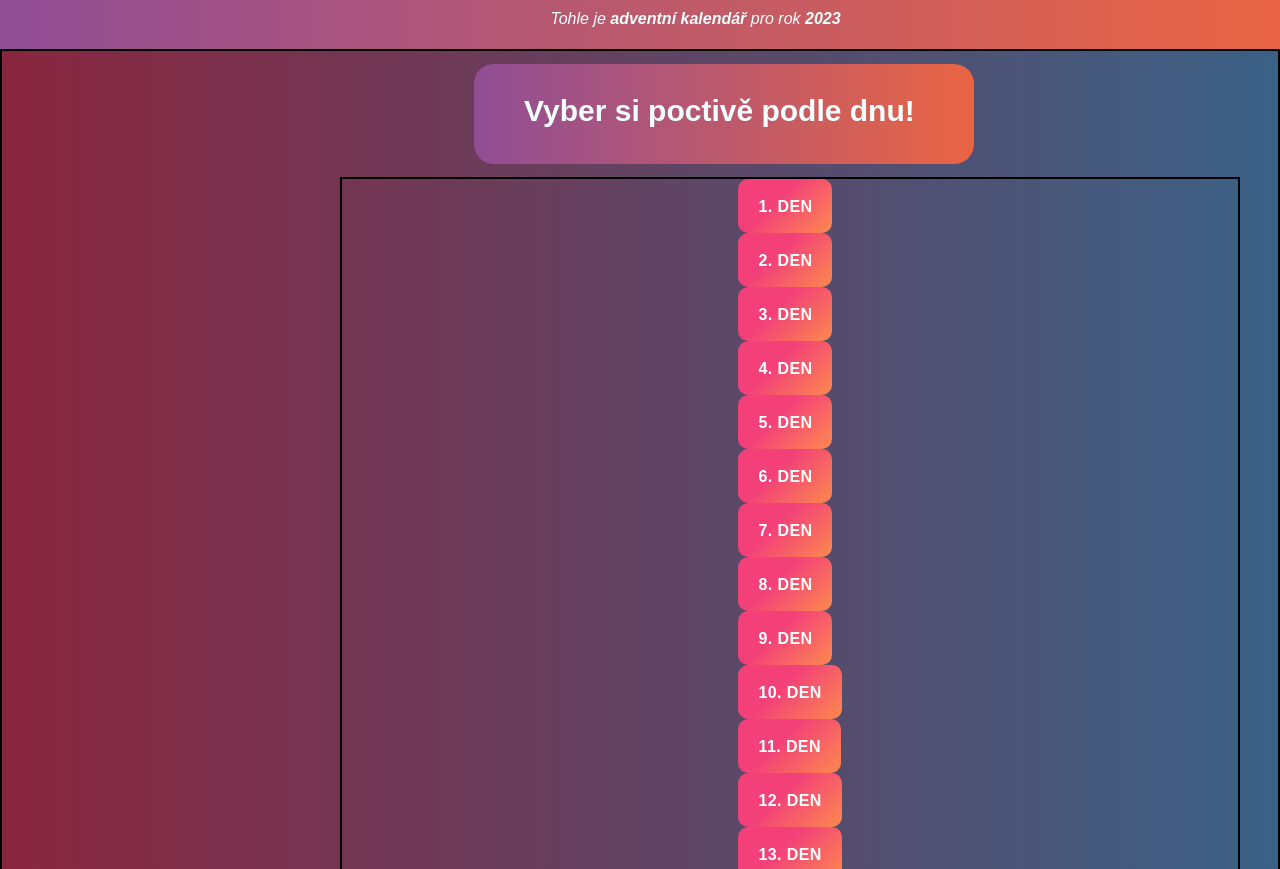
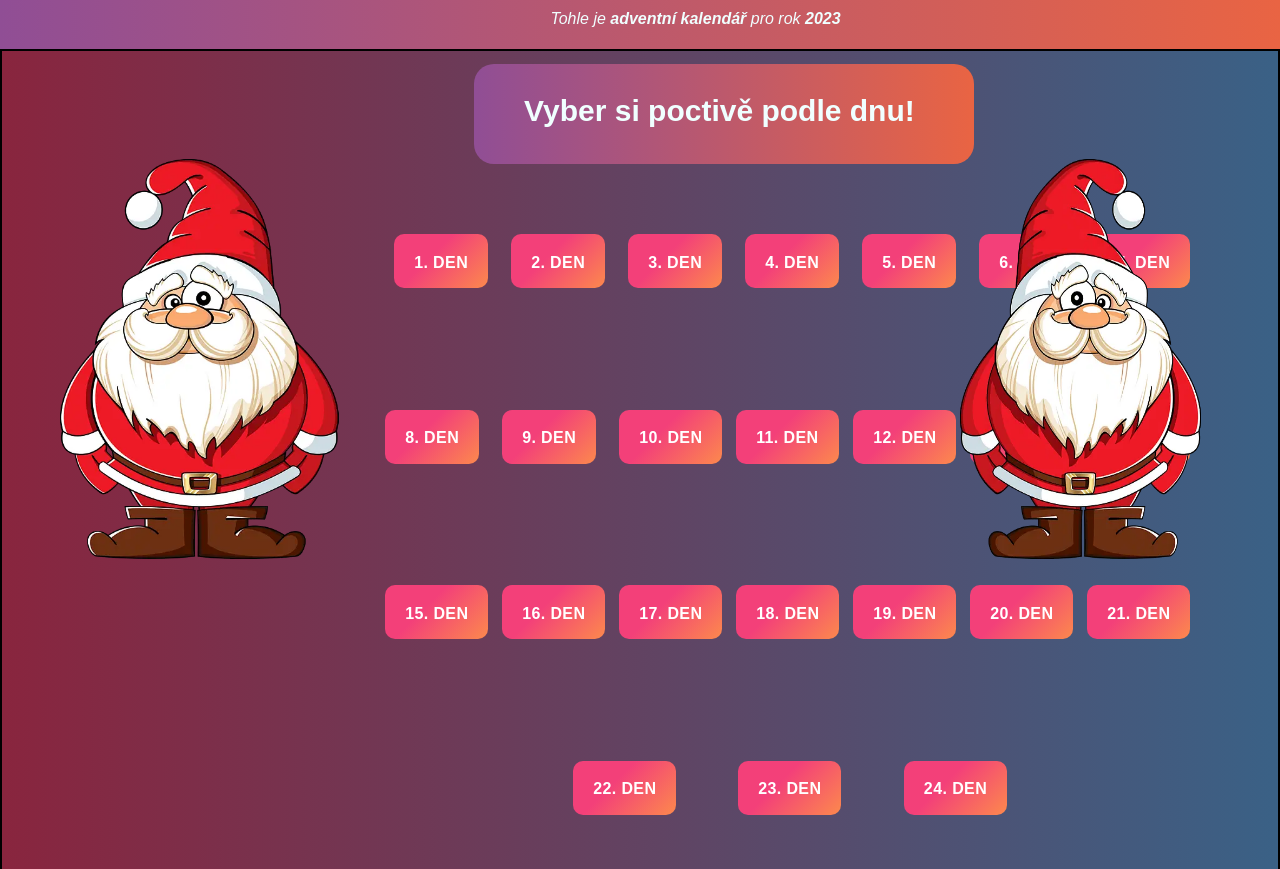
Before and after one commit to bobcermak/Adventni-kalendar, a plain HTML site: page index.html in a window 1280 px wide. Shown: the part 81-950 px from the top of the page. Drawn offline with Linux system fonts and the light colour scheme.

Commit message:
ulozeni1

```diff
--- a/index.html
+++ b/index.html
@@ -24,63 +24,91 @@
             </div>
 
             <div class="tlacitka">
+
+                <div class="tlac1">
             <p>
-        <a href="/Advent-dny/1.html"><button class="button-75" role="button"><span class="text">1. den</span></button>
+        <a href="/Advent-dny/1.html"><button class="button-71" role="button"><span class="text">1. den</span></button>
 </a>
-        <a href="/Advent-dny/2.html"><button class="button-75" role="button"><span class="text">2. den</span></button>
+        <a href="/Advent-dny/2.html"><button class="button-72" role="button"><span class="text">2. den</span></button>
 </a>
-        <a href="/Advent-dny/3.html"><button class="button-75" role="button"><span class="text">3. den</span></button>
+        <a href="/Advent-dny/3.html"><button class="button-73" role="button"><span class="text">3. den</span></button>
 </a>
-        <a href="/Advent-dny/4.html"><button class="button-75" role="button"><span class="text">4. den</span></button>
+        <a href="/Advent-dny/4.html"><button class="button-74" role="button"><span class="text">4. den</span></button>
 </a>
         <a href="/Advent-dny/5.html"><button class="button-75" role="button"><span class="text">5. den</span></button>
 </a>
-        <a href="/Advent-dny/6.html"><button class="button-75" role="button"><span class="text">6. den</span></button>
+        <a href="/Advent-dny/6.html"><button class="button-76" role="button"><span class="text">6. den</span></button>
 </a>
-        <a href="/Advent-dny/7.html"><button class="button-75" role="button"><span class="text">7. den</span></button>
+        <a href="/Advent-dny/7.html"><button class="button-77" role="button"><span class="text">7. den</span></button>
 </a>
-        <a href="/Advent-dny/8.html"><button class="button-75" role="button"><span class="text">8. den</span></button>
+                </div>
+
+                <div class="tlac2">
+
+        <a href="/Advent-dny/8.html"><button class="button-78" role="button"><span class="text">8. den</span></button>
 </a>
-        <a href="/Advent-dny/9.html"><button class="button-75" role="button"><span class="text">9. den</span></button>
+        <a href="/Advent-dny/9.html"><button class="button-79" role="button"><span class="text">9. den</span></button>
 </a>
-        <a href="/Advent-dny/10.html"><button class="button-75" role="button"><span class="text">10. den</span></button>
+        <a href="/Advent-dny/10.html"><button class="button-80" role="button"><span class="text">10. den</span></button>
 </a>
-        <a href="/Advent-dny/11.html"><button class="button-75" role="button"><span class="text">11. den</span></button>
+        <a href="/Advent-dny/11.html"><button class="button-81" role="button"><span class="text">11. den</span></button>
 </a>
-        <a href="/Advent-dny/12.html"><button class="button-75" role="button"><span class="text">12. den</span></button>
+        <a href="/Advent-dny/12.html"><button class="button-82" role="button"><span class="text">12. den</span></button>
 </a>
 
-        <a href="/Advent-dny/13.html"><button class="button-75" role="button"><span class="text">13. den</span></button>
+        <a href="/Advent-dny/13.html"><button class="button-83" role="button"><span class="text">13. den</span></button>
 </a>
-        <a href="/Advent-dny/14.html"><button class="button-75" role="button"><span class="text">14. den</span></button>
+        <a href="/Advent-dny/14.html"><button class="button-84" role="button"><span class="text">14. den</span></button>
 </a>
-        <a href="/Advent-dny/15.html"><button class="button-75" role="button"><span class="text">15. den</span></button>
-</a>
-        <a href="/Advent-dny/16.html"><button class="button-75" role="button"><span class="text">16. den</span></button>
+                </div>
+
+
+
+                <div class="tlac3">
+
+        <a href="/Advent-dny/15.html"><button class="button-85" role="button"><span class="text">15. den</span></button>
 </a>
 
-        <a href="/Advent-dny/17.html"><button class="button-75" role="button"><span class="text">17. den</span></button>
+        <a href="/Advent-dny/16.html"><button class="button-86" role="button"><span class="text">16. den</span></button>
 </a>
-        <a href="/Advent-dny/18.html"><button class="button-75" role="button"><span class="text">18. den</span></button>
+
+        <a href="/Advent-dny/17.html"><button class="button-87" role="button"><span class="text">17. den</span></button>
 </a>
-        <a href="/Advent-dny/19.html"><button class="button-75" role="button"><span class="text">19. den</span></button>
+        <a href="/Advent-dny/18.html"><button class="button-88" role="button"><span class="text">18. den</span></button>
 </a>
-        <a href="/Advent-dny/20.html"><button class="button-75" role="button"><span class="text">20. den</span></button>
+        <a href="/Advent-dny/19.html"><button class="button-89" role="button"><span class="text">19. den</span></button>
 </a>
-        <br>
-        <br>
-        <a href="/Advent-dny/21.html"><button class="button-75" role="button"><span class="text">21. den</span></button>
+        <a href="/Advent-dny/20.html"><button class="button-90" role="button"><span class="text">20. den</span></button>
 </a>
-        <a href="/Advent-dny/22.html"><button class="button-75" role="button"><span class="text">22. den</span></button>
+
+        <a href="/Advent-dny/21.html"><button class="button-91" role="button"><span class="text">21. den</span></button>
 </a>
-        <a href="/Advent-dny/23.html"><button class="button-75" role="button"><span class="text">23. den</span></button>
+
+                </div>
+
+                <div class="tlac4">
+
+        <a href="/Advent-dny/22.html"><button class="button-92" role="button"><span class="text">22. den</span></button>
 </a>
-        <a href="/Advent-dny/24.html"><button class="button-75" role="button"><span class="text">24. den</span></button>
+        <a href="/Advent-dny/23.html"><button class="button-93" role="button"><span class="text">23. den</span></button>
+</a>
+        <a href="/Advent-dny/24.html"><button class="button-94" role="button"><span class="text">24. den</span></button>
 </a>
             </p>
 
+                </div>
+
             </div>
         </div>
+
+        <figure>
+                <img class="santa" src="/IMG/santa_claus.webp" alt="Santa Claus">
+        </figure>
+
+        <figure>
+                <img class="santa1" src="/IMG/santa_claus.webp" alt="Santa Claus">
+        </figure>
+
     </section>
 
     <footer>
--- a/style.css
+++ b/style.css
@@ -96,14 +96,15 @@ body {
 
 
 .tlacitka {
-    position: relative;
-    border: 2px solid;
+    position: absolute;
+    border: 0px solid;
     height: 700px;
     width: 900px;
     margin-left: 26.5%;
     margin-top: 1%;
     display: flex;
     justify-content: center;
+    align-items: start;
     text-decoration: none;
 
 }
@@ -113,7 +114,6 @@ body {
 }
 
 button {
-  align-items: center;
   background-image: linear-gradient(135deg, #f34079 40%, #fc894d);
   border: 0;
   border-radius: 10px;
@@ -167,3 +167,221 @@ button:hover span {
     line-height: 50px;
   }
 }
+
+
+/*Tlacitka-div-1*/
+
+.tlac1 {
+  border: 0px solid;
+  position: absolute;
+  width: 900px;
+  height: 175px;
+
+}
+
+.tlac1 .button-71 {
+  position: absolute;
+  left: 6%;
+  top: 33%;
+}
+
+
+.tlac1 .button-72 {
+  position: absolute;
+  left: 19%;
+  top: 33%;
+}
+
+.tlac1 .button-73 {
+  position: absolute;
+  left: 32%;
+  top: 33%;
+}
+
+.tlac1 .button-74 {
+  position: absolute;
+  left: 45%;
+  top: 33%;
+}
+
+.tlac1 .button-75 {
+  position: absolute;
+  left: 58%;
+  top: 33%;
+}
+
+.tlac1 .button-76 {
+  position: absolute;
+  left: 71%;
+  top: 33%;
+}
+
+.tlac1 .button-77 {
+  position: absolute;
+  left: 84%;
+  top: 33%;
+}
+
+
+
+/*Tlacitka-div-2*/
+
+.tlac2 {
+  border: 0px solid red;
+  position: absolute;
+  width: 900px;
+  height: 175px;
+  margin-top: 19.5%;
+
+}
+
+.tlac2 .button-78 {
+  position: absolute;
+  left: 5%;
+  top: 33%;
+}
+
+
+.tlac2 .button-79 {
+  position: absolute;
+  left: 18%;
+  top: 33%;
+}
+
+.tlac2 .button-80 {
+  position: absolute;
+  left: 31%;
+  top: 33%;
+}
+
+.tlac2 .button-81 {
+  position: absolute;
+  left: 44%;
+  top: 33%;
+}
+
+.tlac2 .button-82 {
+  position: absolute;
+  left: 57%;
+  top: 33%;
+}
+
+.tlac2 .button-83 {
+  position: absolute;
+  left: 70%;
+  top: 33%;
+}
+
+.tlac2 .button-84 {
+  position: absolute;
+  left: 83%;
+  top: 33%;
+}
+
+
+
+
+/*Tlacitka-div-3*/
+
+.tlac3 {
+  border: 0px solid rgb(160, 103, 103);
+  position: absolute;
+  width: 900px;
+  height: 175px;
+  margin-top: 39%;
+
+}
+
+.tlac3 .button-85 {
+  position: absolute;
+  left: 5%;
+  top: 33%;
+}
+
+
+.tlac3 .button-86 {
+  position: absolute;
+  left: 18%;
+  top: 33%;
+}
+
+.tlac3 .button-87 {
+  position: absolute;
+  left: 31%;
+  top: 33%;
+}
+
+.tlac3 .button-88 {
+  position: absolute;
+  left: 44%;
+  top: 33%;
+}
+
+.tlac3 .button-89 {
+  position: absolute;
+  left: 57%;
+  top: 33%;
+}
+
+.tlac3 .button-90 {
+  position: absolute;
+  left: 70%;
+  top: 33%;
+}
+
+.tlac3 .button-91 {
+  position: absolute;
+  left: 83%;
+  top: 33%;
+}
+
+
+
+
+
+
+/*Tlacitka-div-4*/
+
+.tlac4 {
+  border: 0px solid rgb(105, 134, 117);
+  position: absolute;
+  width: 900px;
+  height: 175px;
+  margin-top: 58.5%;
+
+}
+
+.tlac4 .button-92 {
+  position: absolute;
+  left: 233px;
+  top: 33%;
+}
+
+
+.tlac4 .button-93 {
+  position: absolute;
+  left: 398px;
+  top: 33%;
+}
+
+.tlac4 .button-94 {
+  position: absolute;
+  right: 233px;
+  top: 33%;
+}
+
+
+.santa {
+  position: absolute;
+  top: 30%;
+  left: 0%;
+  height: 400px;
+}
+
+.santa1 {
+  position: absolute;
+  top: 30%;
+  right: 0%;
+  height: 400px;
+  transform: rotateY(150deg);
+}
```
Also changed, not shown: IMG/santa_claus.webp (added).
